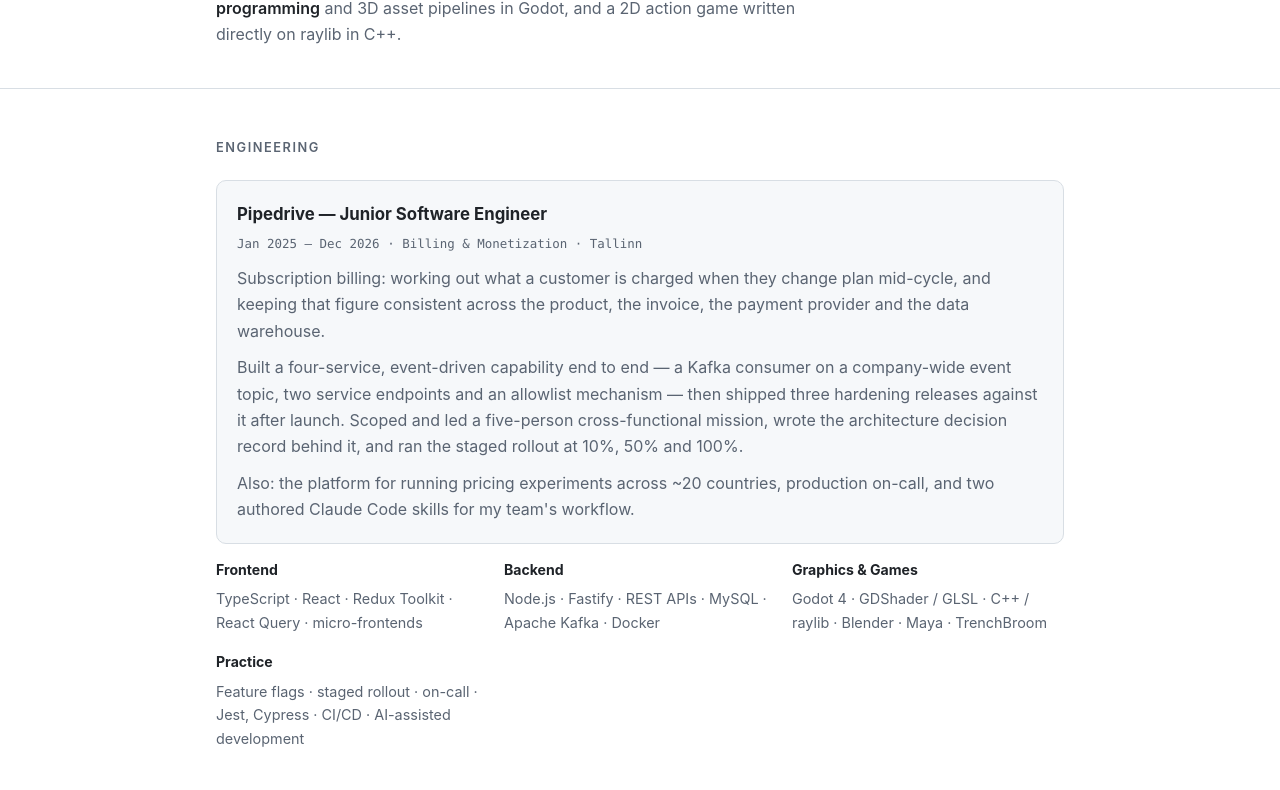
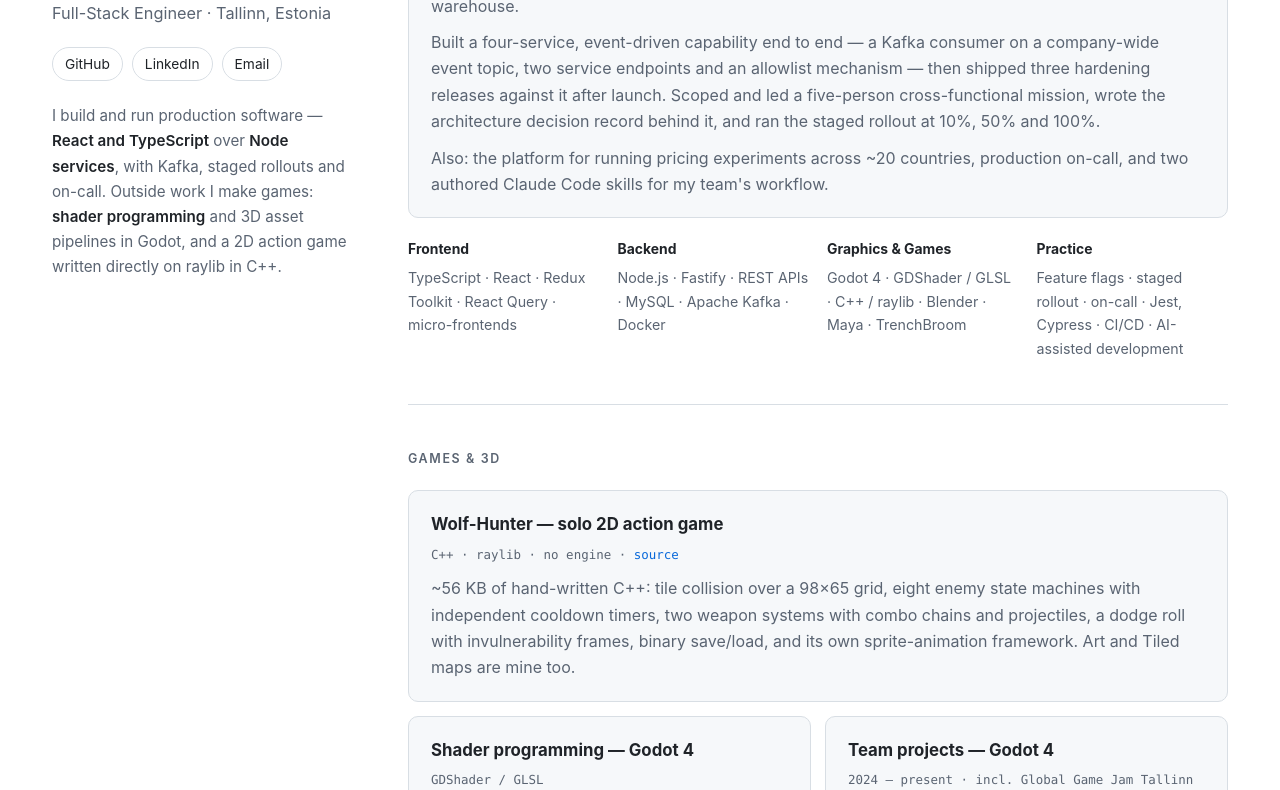
Before and after one commit to IhorSylin/ihorsylin.github.io, a plain HTML site: page index.html in a window 1280 px wide. Shown: the part 318-1108 px from the top of the page. Drawn offline with Linux system fonts and the light colour scheme.

Commit message:
Responsive two-column desktop layout
Sidebar becomes sticky from 920px; content grids expand to fill the
width instead of capping at a phone-width column.

Co-Authored-By: Claude Opus 5 <noreply@anthropic.com>

```diff
--- a/index.html
+++ b/index.html
@@ -10,27 +10,27 @@
 </head>
 <body>
 
-<header>
-  <div class="wrap">
+<div class="layout">
+
+  <aside class="sidebar">
     <h1>Ihor Sylin</h1>
     <p class="role">Full-Stack Engineer · Tallinn, Estonia</p>
     <ul class="links">
       <li><a href="https://github.com/IhorSylin">GitHub</a></li>
       <li><a href="https://www.linkedin.com/in/ihor-sylin-950201330">LinkedIn</a></li>
       <li><a href="mailto:basilisk.fly@gmail.com">Email</a></li>
-      <li><a href="#games">Games &amp; 3D</a></li>
     </ul>
     <p class="intro">
       I build and run production software — <strong>React and TypeScript</strong> over
-      <strong>Node services</strong>, with Kafka, staged rollouts and on-call. Outside work I
-      make games: <strong>shader programming</strong> and 3D asset pipelines in Godot, and a
-      2D action game written directly on raylib in C++.
+      <strong>Node services</strong>, with Kafka, staged rollouts and on-call. Outside work
+      I make games: <strong>shader programming</strong> and 3D asset pipelines in Godot, and
+      a 2D action game written directly on raylib in C++.
     </p>
-  </div>
-</header>
+  </aside>
+
+  <main>
 
     <section id="engineering">
-  <div class="wrap">
       <h2>Engineering</h2>
 
       <div class="card">
@@ -72,21 +72,20 @@
           <p>Feature flags · staged rollout · on-call · Jest, Cypress · CI/CD · AI-assisted development</p>
         </div>
       </div>
-  </div>
     </section>
 
     <section id="games">
-  <div class="wrap">
       <h2>Games &amp; 3D</h2>
+      <div class="cards">
 
-    <div class="card">
+        <div class="card card--wide">
           <h3>Wolf-Hunter — solo 2D action game</h3>
           <p class="meta">C++ · raylib · no engine · <a href="https://github.com/IhorSylin/Wolf-Hunter">source</a></p>
           <p>
             ~56 KB of hand-written C++: tile collision over a 98×65 grid, eight enemy state
-        machines with independent cooldown timers, two weapon systems with combo chains and
-        projectiles, a dodge roll with invulnerability frames, binary save/load, and its own
-        sprite-animation framework. Art and Tiled maps are mine too.
+            machines with independent cooldown timers, two weapon systems with combo chains
+            and projectiles, a dodge roll with invulnerability frames, binary save/load, and
+            its own sprite-animation framework. Art and Tiled maps are mine too.
           </p>
         </div>
 
@@ -95,9 +94,9 @@
           <p class="meta">GDShader / GLSL</p>
           <p>
             A modular cel-shading system: a base shader include plus eight feature modules —
-        normal mapping, emission, reflections, occlusion, anisotropy, backlight, refraction,
-        transparency — composed at compile time into per-object materials, with matching
-        inverted-hull outline shaders. Reused across three projects.
+            normal mapping, emission, reflections, occlusion, anisotropy, backlight,
+            refraction, transparency — composed at compile time into per-object materials,
+            with matching inverted-hull outline shaders. Reused across three projects.
           </p>
         </div>
 
@@ -105,21 +104,21 @@
           <h3>Team projects — Godot 4</h3>
           <p class="meta">2024 – present · incl. Global Game Jam Tallinn 2025</p>
           <p>
-        Five projects with a recurring 4–6 person team, contributing 3D environment art and
-        materials. Full asset pipeline end to end: modelled in Blender and Maya, exported to
-        FBX/glTF, composed into the Godot scenes that consume them — plus TrenchBroom level
-        blockouts, UV unwrapping, mesh-map baking and PBR texturing.
+            Five projects with a recurring 4–6 person team, contributing 3D environment art
+            and materials. Full asset pipeline end to end: modelled in Blender and Maya,
+            exported to FBX/glTF, composed into the Godot scenes that consume them — plus
+            TrenchBroom level blockouts, UV unwrapping, mesh-map baking and PBR texturing.
           </p>
           <p><a href="https://github.com/P3-J/jamjamjam">Dwarf Escape on GitHub</a></p>
         </div>
+
       </div>
     </section>
 
     <section id="gallery">
-  <div class="wrap">
       <h2>3D Work</h2>
-    <!-- TO ADD A PIECE: drop the file in images/, then copy one <figure> block
-         below and swap the <div class="placeholder"> for:
+      <!-- TO ADD A PIECE: drop the file in images/, then replace the
+           <div class="placeholder">…</div> below with:
            <img src="images/your-file.jpg" alt="short description"> -->
       <div class="gallery">
         <figure>
@@ -147,17 +146,18 @@
           <figcaption>Replace me — or embed a YouTube clip here.</figcaption>
         </figure>
       </div>
-  </div>
     </section>
 
     <footer>
-  <div class="wrap">
       <p>
         <a href="mailto:basilisk.fly@gmail.com">basilisk.fly@gmail.com</a> ·
         <a href="https://github.com/IhorSylin">github.com/IhorSylin</a>
       </p>
-  </div>
     </footer>
+
+  </main>
+
+</div><!-- /.layout -->
 
 </body>
 </html>
--- a/style.css
+++ b/style.css
@@ -1,5 +1,6 @@
 /* ---------------------------------------------------------------
-   Portfolio theme. Edit the values in :root to restyle the site.
+   Portfolio theme. Colours live in :root — change them here.
+   Layout: single column on phones, two columns from 920px up.
    --------------------------------------------------------------- */
 :root {
   --bg:        #0e1116;
@@ -9,11 +10,12 @@
   --text-dim:  #9aa7b4;
   --accent:    #6ea8fe;
   --radius: 10px;
-  --maxw: 880px;
+  --maxw: 1240px;          /* outer cap on very wide screens */
+  --sidebar: 300px;        /* left column width at desktop */
+  --gap: 56px;
   --font: ui-sans-serif, -apple-system, "Segoe UI", Roboto, Helvetica, Arial, sans-serif;
   --mono: ui-monospace, SFMono-Regular, "SF Mono", Menlo, monospace;
 }
-/* Light mode: respects the visitor's OS setting. */
 @media (prefers-color-scheme: light) {
   :root:not([data-theme="dark"]) {
     --bg: #ffffff; --bg-card: #f6f8fa; --border: #d8dee4;
@@ -28,46 +30,72 @@ body {
   font-family: var(--font); line-height: 1.65;
   -webkit-font-smoothing: antialiased;
 }
-.wrap { max-width: var(--maxw); margin: 0 auto; padding: 0 16px; }
 a { color: var(--accent); text-decoration: none; }
 a:hover { text-decoration: underline; }
 
-/* ---------- header ---------- */
-header { padding: 72px 0 40px; border-bottom: 1px solid var(--border); }
-h1 { font-size: clamp(2rem, 6vw, 2.75rem); margin: 0 0 6px; letter-spacing: -0.02em; }
-.role { color: var(--text-dim); font-size: 1.05rem; margin: 0 0 18px; }
-.links { display: flex; flex-wrap: wrap; gap: 10px; padding: 0; margin: 0; list-style: none; }
+/* ---------- layout ---------- */
+.layout { max-width: var(--maxw); margin: 0 auto; padding: 0 16px; }
+
+@media (min-width: 920px) {
+  .layout {
+    display: grid;
+    grid-template-columns: var(--sidebar) minmax(0, 1fr);
+    gap: var(--gap);
+    align-items: start;
+    padding: 0 32px;
+  }
+  .sidebar {
+    position: sticky; top: 0;
+    height: 100vh;
+    display: flex; flex-direction: column; justify-content: center;
+    padding-right: 8px;
+  }
+  main { padding: 88px 0 0; }
+  section { border-bottom: none; padding: 0 0 64px; }
+}
+
+/* ---------- sidebar ---------- */
+.sidebar { padding: 64px 0 24px; }
+h1 { font-size: clamp(2rem, 5vw, 2.6rem); margin: 0 0 6px; letter-spacing: -0.02em; }
+.role { color: var(--text-dim); font-size: 1.02rem; margin: 0 0 20px; }
+.links { display: flex; flex-wrap: wrap; gap: 9px; padding: 0; margin: 0 0 22px; list-style: none; }
 .links a {
-  display: inline-block; padding: 6px 13px; border: 1px solid var(--border);
-  border-radius: 999px; font-size: 0.9rem; color: var(--text);
+  display: inline-block; padding: 5px 12px; border: 1px solid var(--border);
+  border-radius: 999px; font-size: 0.86rem; color: var(--text);
 }
 .links a:hover { border-color: var(--accent); color: var(--accent); text-decoration: none; }
-.intro { margin: 26px 0 0; max-width: 62ch; color: var(--text-dim); }
+.intro { margin: 0; color: var(--text-dim); font-size: 0.95rem; }
 .intro strong { color: var(--text); font-weight: 600; }
 
 /* ---------- sections ---------- */
-section { padding: 48px 0; border-bottom: 1px solid var(--border); }
+section { padding: 44px 0; border-bottom: 1px solid var(--border); }
+section:last-of-type { border-bottom: none; }
 h2 {
-  font-size: 0.8rem; text-transform: uppercase; letter-spacing: 0.12em;
-  color: var(--text-dim); margin: 0 0 22px; font-weight: 600;
+  font-size: 0.78rem; text-transform: uppercase; letter-spacing: 0.13em;
+  color: var(--text-dim); margin: 0 0 20px; font-weight: 600;
 }
 h3 { font-size: 1.05rem; margin: 0 0 6px; }
 .meta { font-family: var(--mono); font-size: 0.78rem; color: var(--text-dim); margin: 0 0 10px; }
 
 .card {
   background: var(--bg-card); border: 1px solid var(--border);
-  border-radius: var(--radius); padding: 20px; margin-bottom: 14px;
+  border-radius: var(--radius); padding: 20px 22px; margin-bottom: 14px;
 }
 .card p { margin: 0 0 10px; color: var(--text-dim); }
 .card p:last-child { margin-bottom: 0; }
 
+/* two cards side by side once there is room */
+.cards { display: grid; gap: 14px; grid-template-columns: repeat(auto-fit, minmax(290px, 1fr)); }
+.cards .card { margin-bottom: 0; }
+.card--wide { grid-column: 1 / -1; }
+
 /* ---------- skills ---------- */
-.skills { display: grid; gap: 16px; grid-template-columns: repeat(auto-fit, minmax(210px, 1fr)); }
-.skills h4 { margin: 0 0 6px; font-size: 0.88rem; }
-.skills p { margin: 0; color: var(--text-dim); font-size: 0.9rem; }
+.skills { display: grid; gap: 18px; grid-template-columns: repeat(auto-fit, minmax(190px, 1fr)); margin-top: 20px; }
+.skills h4 { margin: 0 0 5px; font-size: 0.87rem; }
+.skills p { margin: 0; color: var(--text-dim); font-size: 0.89rem; }
 
 /* ---------- gallery ---------- */
-.gallery { display: grid; gap: 14px; grid-template-columns: repeat(auto-fill, minmax(230px, 1fr)); }
+.gallery { display: grid; gap: 14px; grid-template-columns: repeat(auto-fill, minmax(min(100%, 235px), 1fr)); }
 figure { margin: 0; }
 figure img, .placeholder {
   width: 100%; aspect-ratio: 4 / 3; object-fit: cover;
@@ -75,10 +103,11 @@ figure img, .placeholder {
 }
 .placeholder {
   display: grid; place-items: center; background: var(--bg-card);
-  color: var(--text-dim); font-family: var(--mono); font-size: 0.75rem;
+  color: var(--text-dim); font-family: var(--mono); font-size: 0.73rem;
   text-align: center; padding: 12px;
 }
-figcaption { font-size: 0.84rem; color: var(--text-dim); margin-top: 7px; }
+figcaption { font-size: 0.83rem; color: var(--text-dim); margin-top: 7px; }
 
 /* ---------- footer ---------- */
-footer { padding: 36px 0 64px; color: var(--text-dim); font-size: 0.88rem; }
+footer { padding: 28px 0 56px; color: var(--text-dim); font-size: 0.87rem; border-top: 1px solid var(--border); }
+@media (min-width: 920px) { footer { margin-top: 8px; } }
```
Lines whose indentation alone changed are shown as unchanged.
